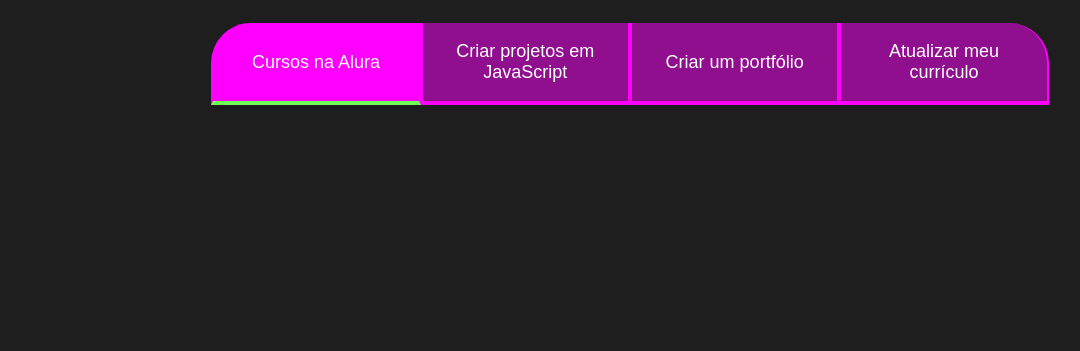
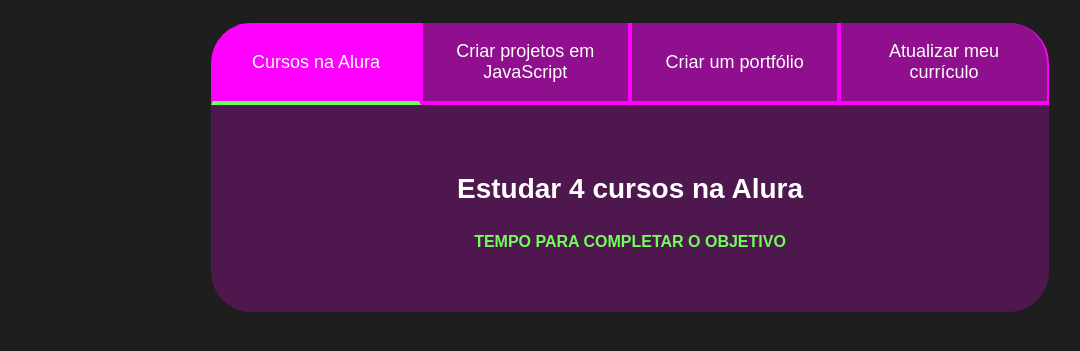
Before and after one commit to IsaCarletto25/PV-programa-o, a plain HTML site: page index.html in a window 1280 px wide. Shown: the part 75-426 px from the top of the page, without its empty margins (10-1090 px from the left). Drawn offline with Linux system fonts and the light colour scheme; a web font is replaced by a local one.

Commit message:
continuação

```diff
--- a/index.html
+++ b/index.html
@@ -9,11 +9,31 @@
 <body>
   <section class="conteudo-principal">
     <h2 class="titulo-principal">Meus Objetivos do Ano<span>_</span></h2>
-    <div class="botoes">
-      <button class="botao ativo">Cursos na Alura</button>
-      <button class="botao">Criar projetos em JavaScript</button>
-      <button class="botao">Criar um portfólio</button>
-      <button class="botao">Atualizar meu currículo</button>
+    <div class="conteudo">
+      <div class="botoes">
+        <button class="botao ativo">Cursos na Alura</button>
+        <button class="botao">Criar projetos em JavaScript</button>
+        <button class="botao">Criar um portfólio</button>
+        <button class="botao">Atualizar meu currículo</button>
+      </div>
+      <div class="abas-textos">
+        <div class="aba-conteudo ativo">
+            <h3 class="aba-conteudo-titulo-principal">Estudar 4 cursos na Alura</h3>
+            <h4 class="aba-conteudo-titulo-secundario">Tempo para completar o objetivo</h4>
+        </div>
+        <div class="aba-conteudo">
+            <h3 class="aba-conteudo-titulo-principal">Criar 5 projetos em JavaScript</h3>
+            <h4 class="aba-conteudo-titulo-secundario">Tempo para completar o objetivo</h4>
+        </div>
+        <div class="aba-conteudo">
+            <h3 class="aba-conteudo-titulo-principal">Criar um portfólio com os meus 3 melhores projetos</h3>
+            <h4 class="aba-conteudo-titulo-secundario">Tempo para completar o objetivo</h4>
+        </div>
+        <div class="aba-conteudo">
+            <h3 class="aba-conteudo-titulo-principal">Atualizar meu currículo com os certificados da Alura</h3>
+            <h4 class="aba-conteudo-titulo-secundario">Tempo para completar o objetivo</h4>
+        </div>
+      </div>
     </div>
   </section>
   <script src="main.js"></script>
--- a/style.css
+++ b/style.css
@@ -70,7 +70,32 @@ body {
     }
 }
 
-.ativo{
+.botao.ativo{
     background-color: var(--botao-ativo);
     border-bottom: 4px solid var(--verde);
 }
+
+.abas-textos{
+    background-color: var(--texto-fundo);
+    padding: 40px;
+    border-radius: 0 0 40px 40px;
+}
+
+.aba-conteudo.ativo{
+    display: block;
+}
+
+.aba-conteudo{
+    display: none;
+}
+
+.aba-conteudo-titulo-principal{
+    font-size: 28px;
+    text-align: center;
+}
+
+.aba-conteudo-titulo-secundario{
+    text-align: center;
+    color: var(--verde);
+    text-transform: uppercase;
+}
```
